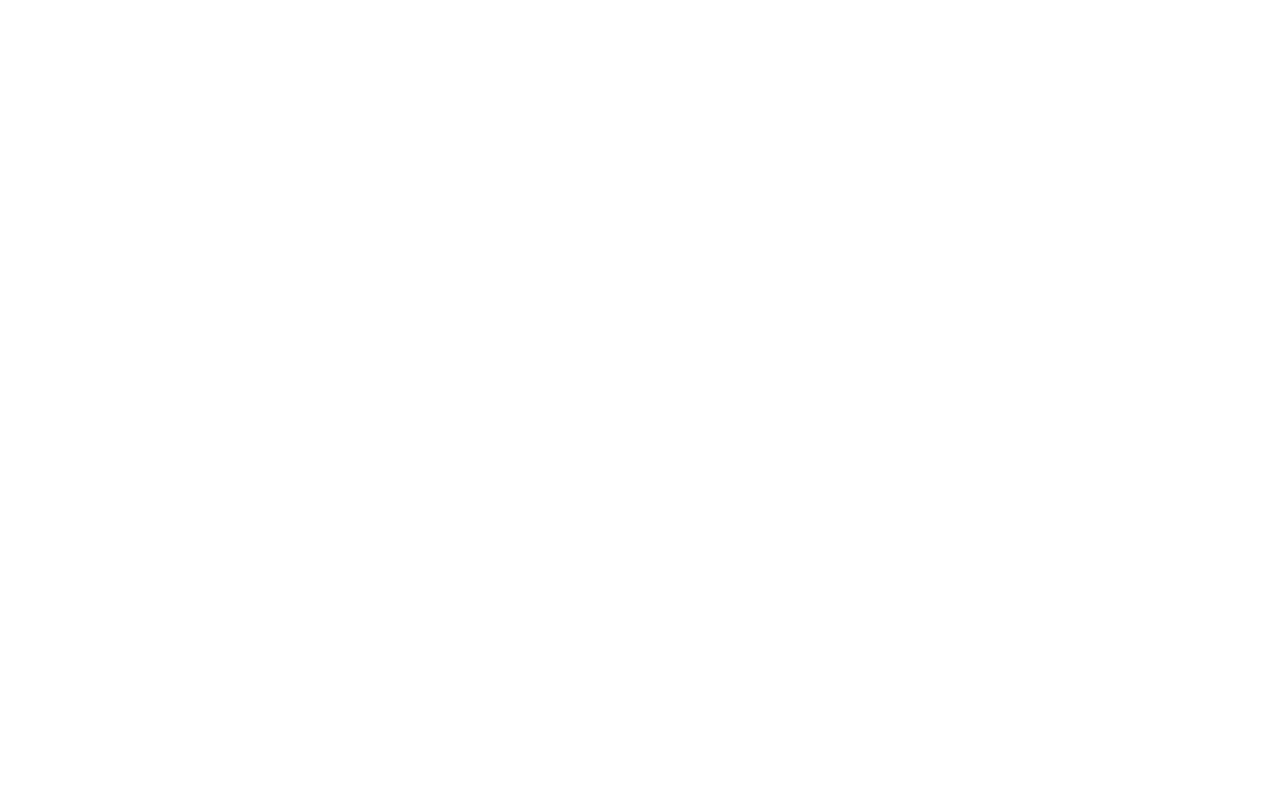
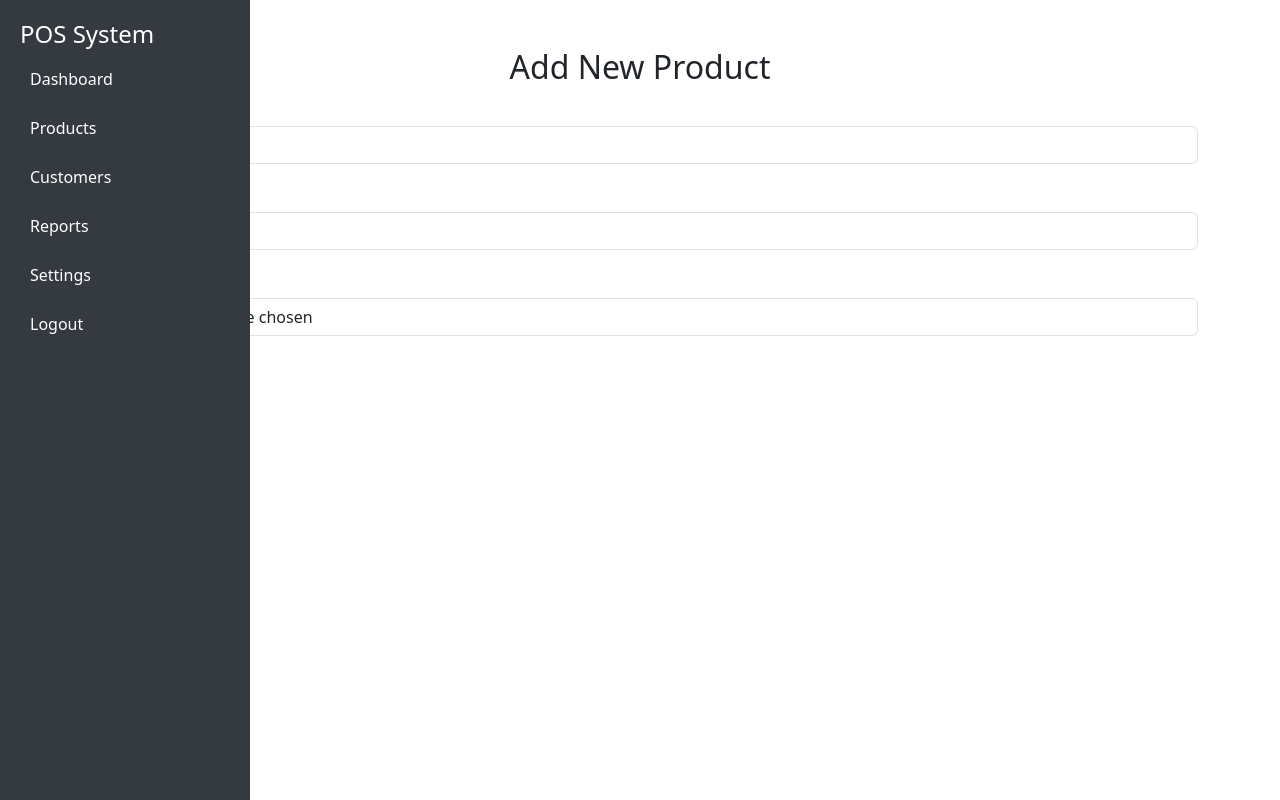
Before and after one commit to viray-carlos-miguel/POS1, a PHP site: page /add_product.php in a window 1280 px wide. Before the commit the page is empty. Run offline with PHP 8.4, Linux system fonts and the light colour scheme.

Commit message:
"2nd commit"

```diff
--- a/add_product.php
+++ b/add_product.php
@@ -3,9 +3,40 @@
 <head>
     <meta charset="UTF-8">
     <meta name="viewport" content="width=device-width, initial-scale=1.0">
-    <title>Document</title>
+    <title>Add New Product</title>
+    <link rel="stylesheet" href="https://cdn.jsdelivr.net/npm/bootstrap@5.3.0/dist/css/bootstrap.min.css">
+    <link rel="stylesheet" href="styles.css">
 </head>
 <body>
 
+<div class="sidebar">
+    <h4 class="text-white">POS System</h4>
+    <a href="#"> Dashboard</a>
+    <a href="product.php"> Products</a>
+    <a href="customers.php"> Customers</a>
+    <a href="reports.php"> Reports</a>
+    <a href="settings.php"> Settings</a>
+    <a href="logout.php">Logout</a>
+</div>
+
+<div class="container mt-5">
+    <h2 class="text-center">Add New Product</h2>
+    <form method="POST" action="add_product.php" enctype="multipart/form-data">
+        <div class="mb-3">
+            <label class="form-label">Product Name</label>
+            <input type="text" name="name" class="form-control" required>
+        </div>
+        <div class="mb-3">
+            <label class="form-label">Price (₱)</label>
+            <input type="number" step="0.01" name="price" class="form-control" required>
+        </div>
+        <div class="mb-3">
+            <label class="form-label">Upload Image</label>
+            <input type="file" name="image" class="form-control" accept="image/*" required>
+        </div>
+        <button type="submit" class="btn btn-primary">Add Product</button>
+    </form>
+</div>
+
 </body>
 </html>
```
